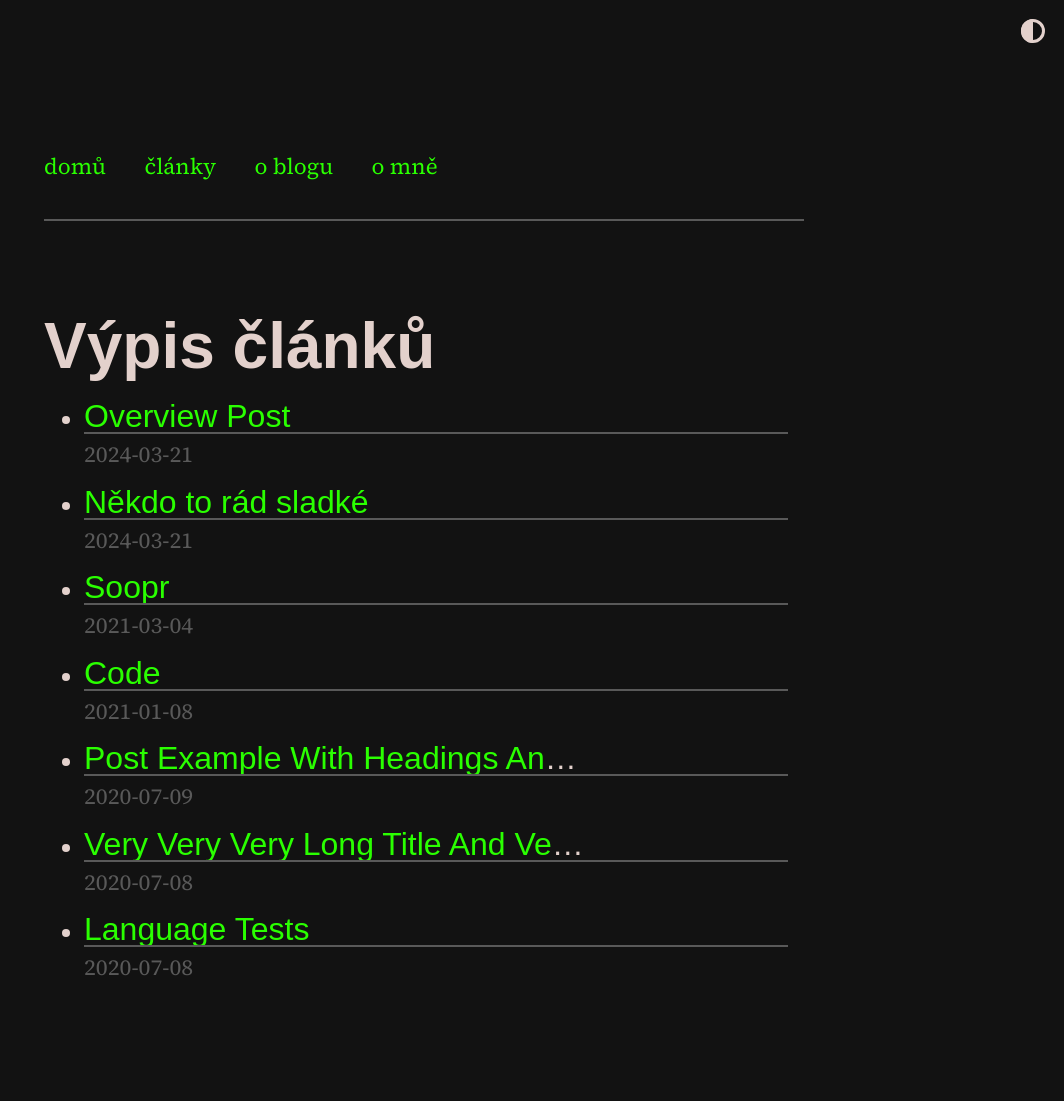
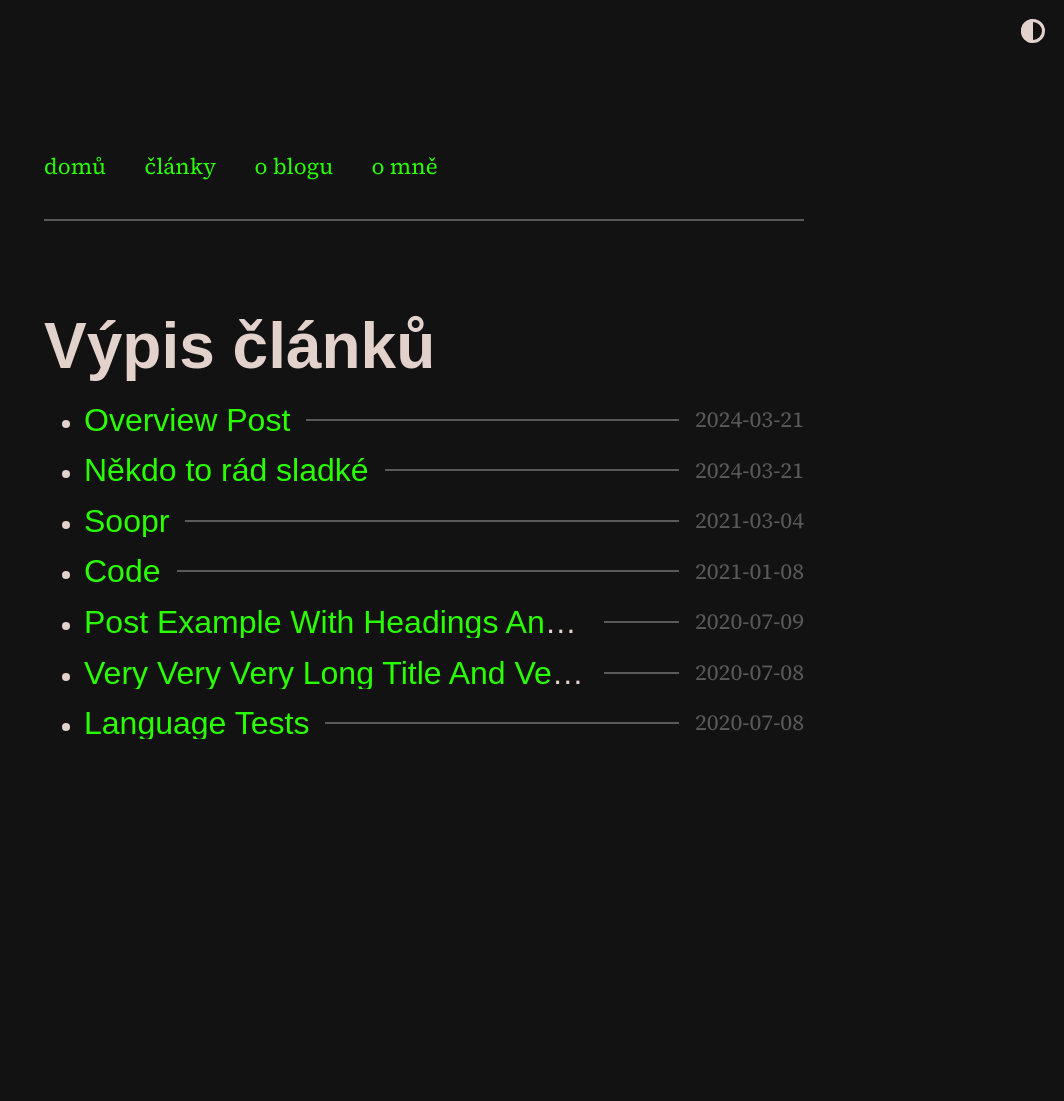
Before and after one commit to scherrer-txt/bts, a Jekyll site: the page built from vypis.html, in a window 1280 px wide. Shown: the whole page, without its empty margins (216-1280 px from the left). Built offline with Jekyll 4.4.1, drawn with Linux system fonts in a browser that asks for light colours; some web fonts are replaced; after the commit the page ends 948 px from its top, so only the background shows below that.

Commit message:
Update post_list.html

```diff
--- a/_includes/post_list.html
+++ b/_includes/post_list.html
@@ -2,7 +2,7 @@
   <ul>
     {% for post in site.posts %}
       <li class="post-list-item">
-        <div class="post-content">
+        <div class="post-list-content">
           <h6 class="post-list-title">
             <a href="{{ post.url | relative_url }}">{{ post.title }}</a>
           </h6>
```
